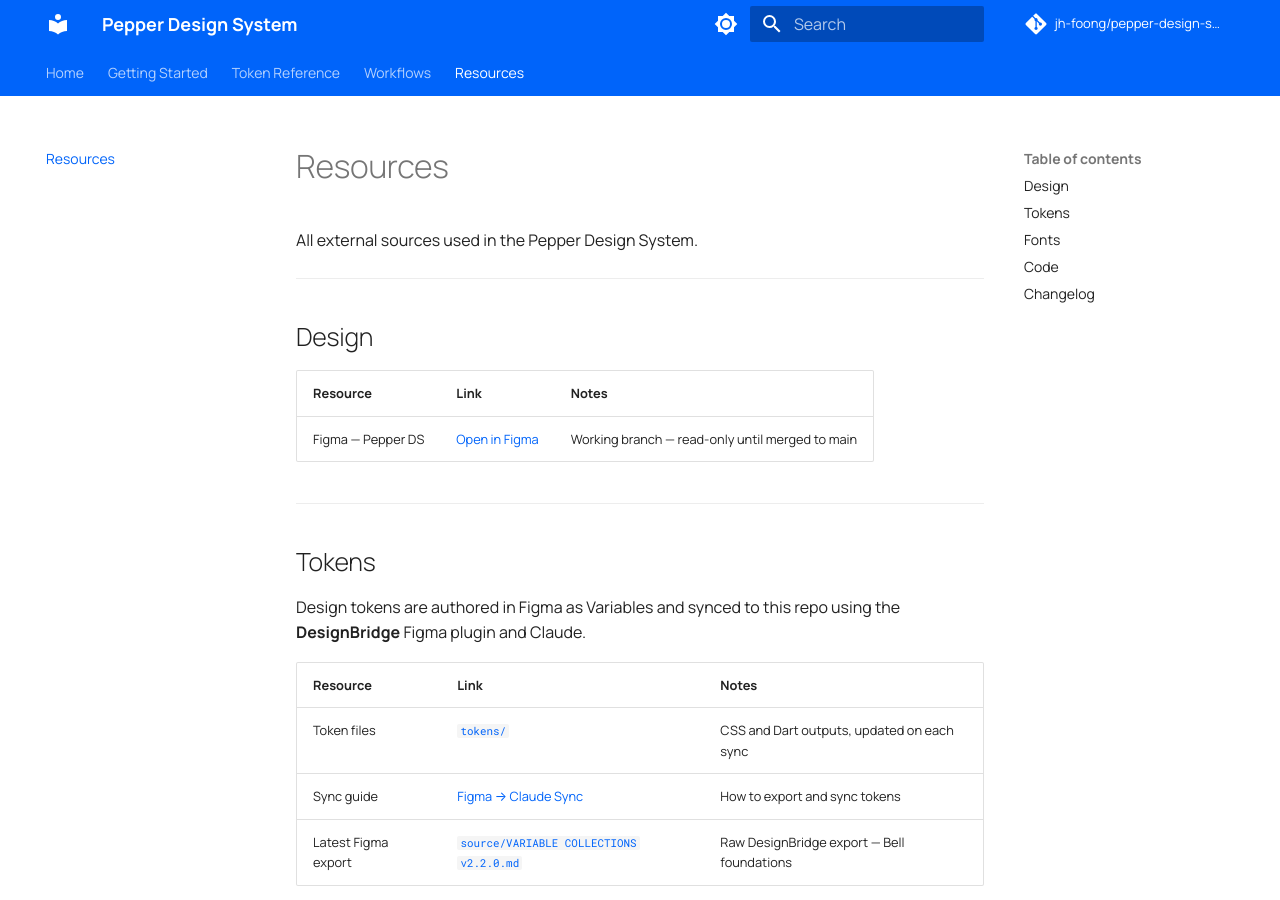
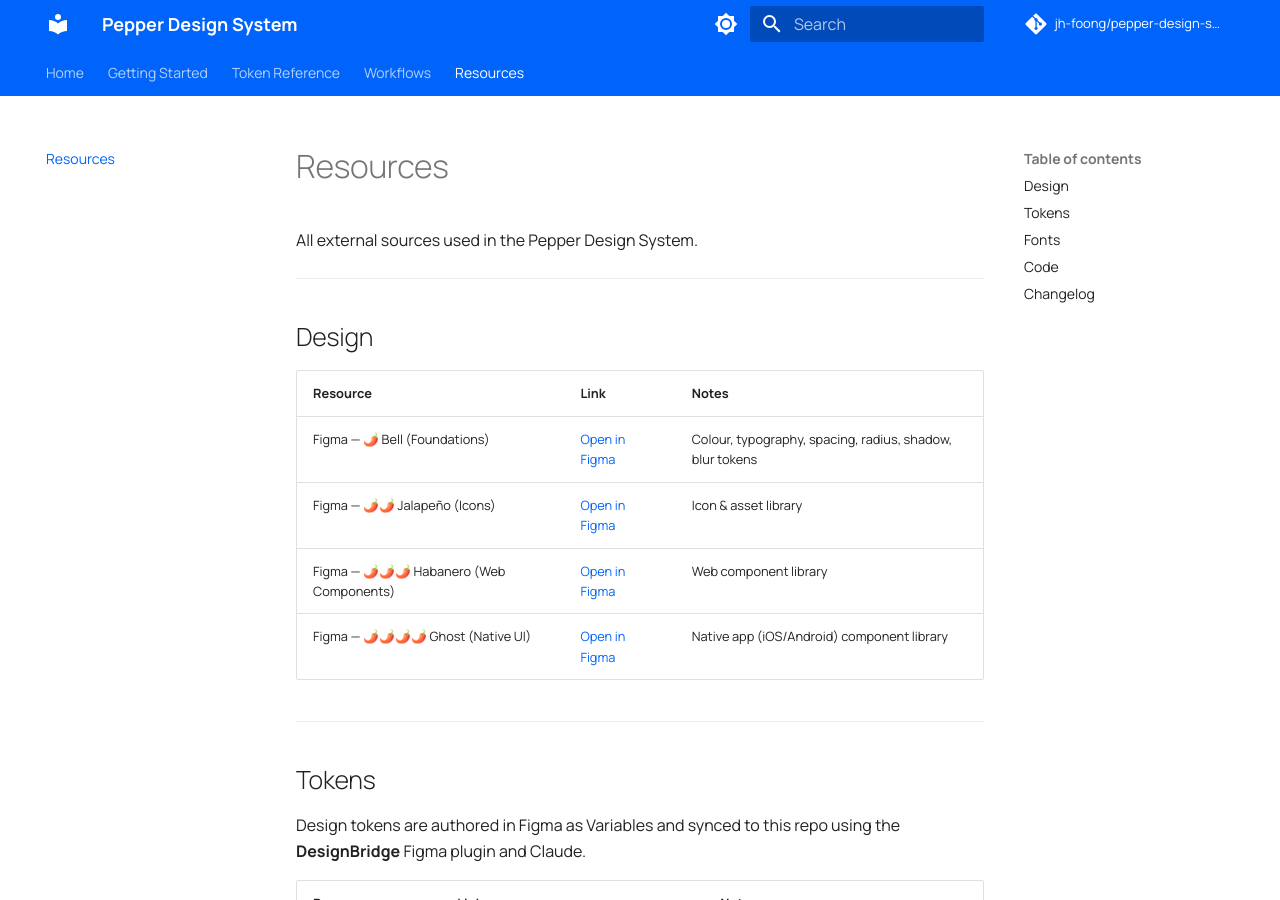
Before and after one commit to jh-foong/pepper-design-system, an MkDocs documentation site: the page built from docs/resources.md, in a window 1280 px wide and 900 px high. Built offline with MkDocs 1.6.1 and Material for MkDocs 9.7.7, drawn with Linux system fonts in a browser that asks for light colours; comment, search, counter and statistics services are not loaded.

Commit message:
docs: update Figma links to four canonical libraries (chili order)
Replaces the stale single Figma branch link in README.md and
docs/resources.md with the four canonical DS libraries, ordered
by chili count: Bell → Jalapeño → Habanero → Ghost.

CLAUDE.md key resources and library keys tables reordered to match.

Co-Authored-By: Claude Sonnet 4.6 <noreply@anthropic.com>

```diff
--- a/docs/resources.md
+++ b/docs/resources.md
@@ -8,7 +8,10 @@ All external sources used in the Pepper Design System.
 
 | Resource | Link | Notes |
 |----------|------|-------|
-| Figma — Pepper DS | [Open in Figma](https://www.figma.com/design/0iR1o4UTpxXfbfviJD1HeI/branch/LTzjOzO6BCMCrsARXh61Wi/Pepperstone-DS-SSOT) | Working branch — read-only until merged to main |
+| Figma — 🌶️ Bell (Foundations) | [Open in Figma](https://www.figma.com/design/DNFMgdaw9WVdMl3vh6FGCa/) | Colour, typography, spacing, radius, shadow, blur tokens |
+| Figma — 🌶️🌶️ Jalapeño (Icons) | [Open in Figma](https://www.figma.com/design/c6BuAXsvA7AxrRV8MuZg13/) | Icon & asset library |
+| Figma — 🌶️🌶️🌶️ Habanero (Web Components) | [Open in Figma](https://www.figma.com/design/ASQlBKQihYPIRGnZEgGQWg/) | Web component library |
+| Figma — 🌶️🌶️🌶️🌶️ Ghost (Native UI) | [Open in Figma](https://www.figma.com/design/cZNVSuWernKQ6liA6D98mi/) | Native app (iOS/Android) component library |
 
 ---
 
```
Also changed, not shown: CLAUDE.md (+5 -5 lines), README.md (+4 -1 lines).
